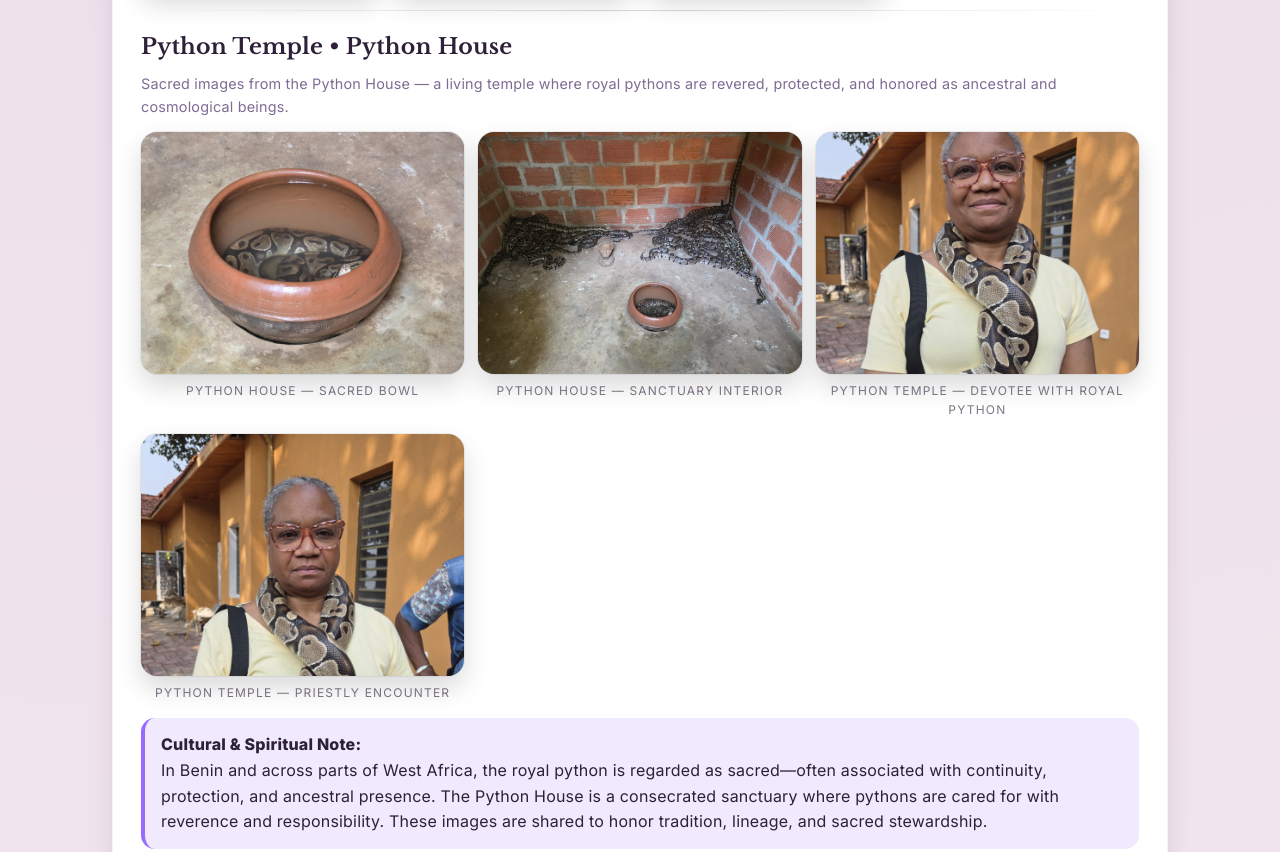
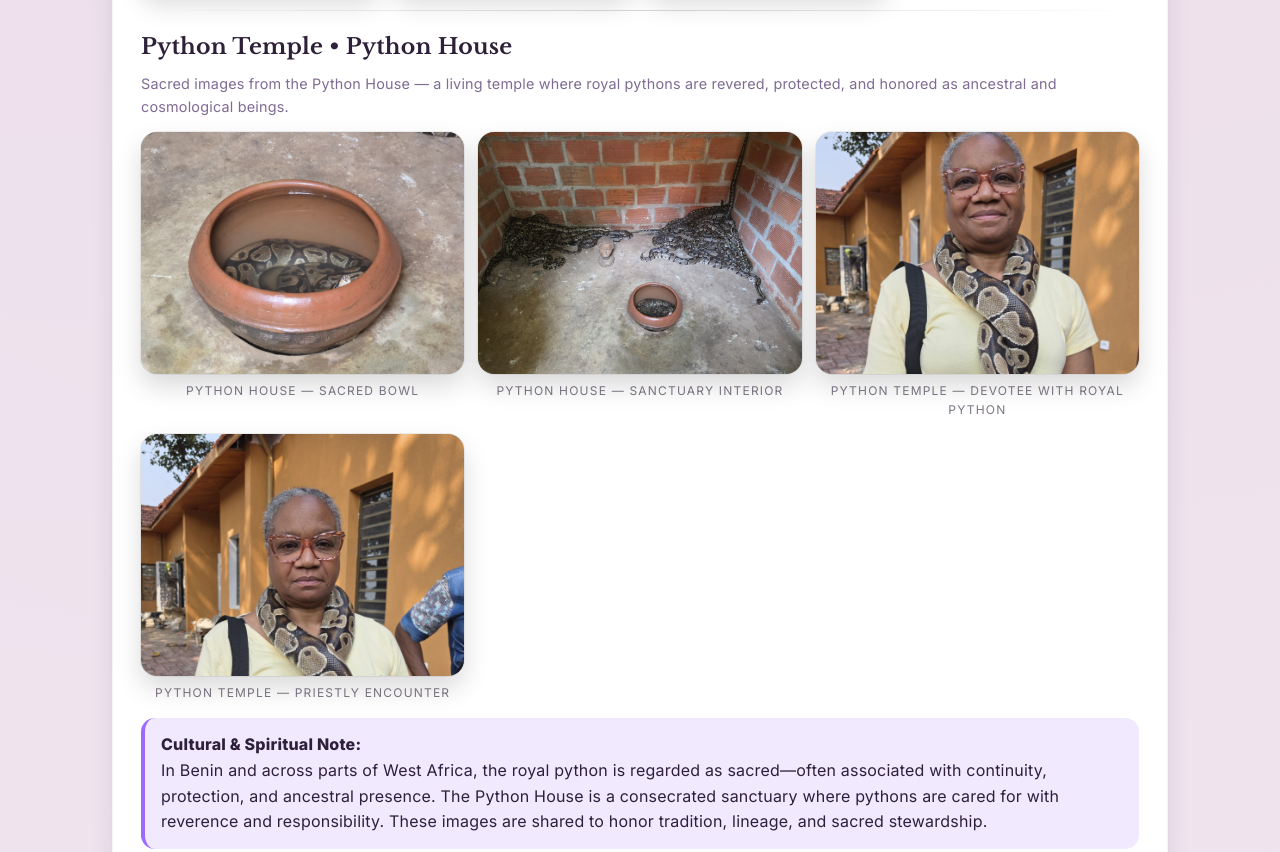
Before and after one commit to babakoleoso/qmmaat, a plain HTML site: page indexb.html in a window 1280 px wide. Shown: the part 2960-3812 px from the top of the page. Drawn offline with nearby package versions, Linux system fonts and the light colour scheme.

Commit message:
Update indexb.html

```diff
--- a/indexb.html
+++ b/indexb.html
@@ -277,7 +277,7 @@
   object-fit:cover;
 
   /* ✅ FIX: shift crop window DOWN so heads stay visible */
-  object-position:50% 18%;
+  object-position:50% 12%;
 
   background:#ddd;
   display:block;
```
